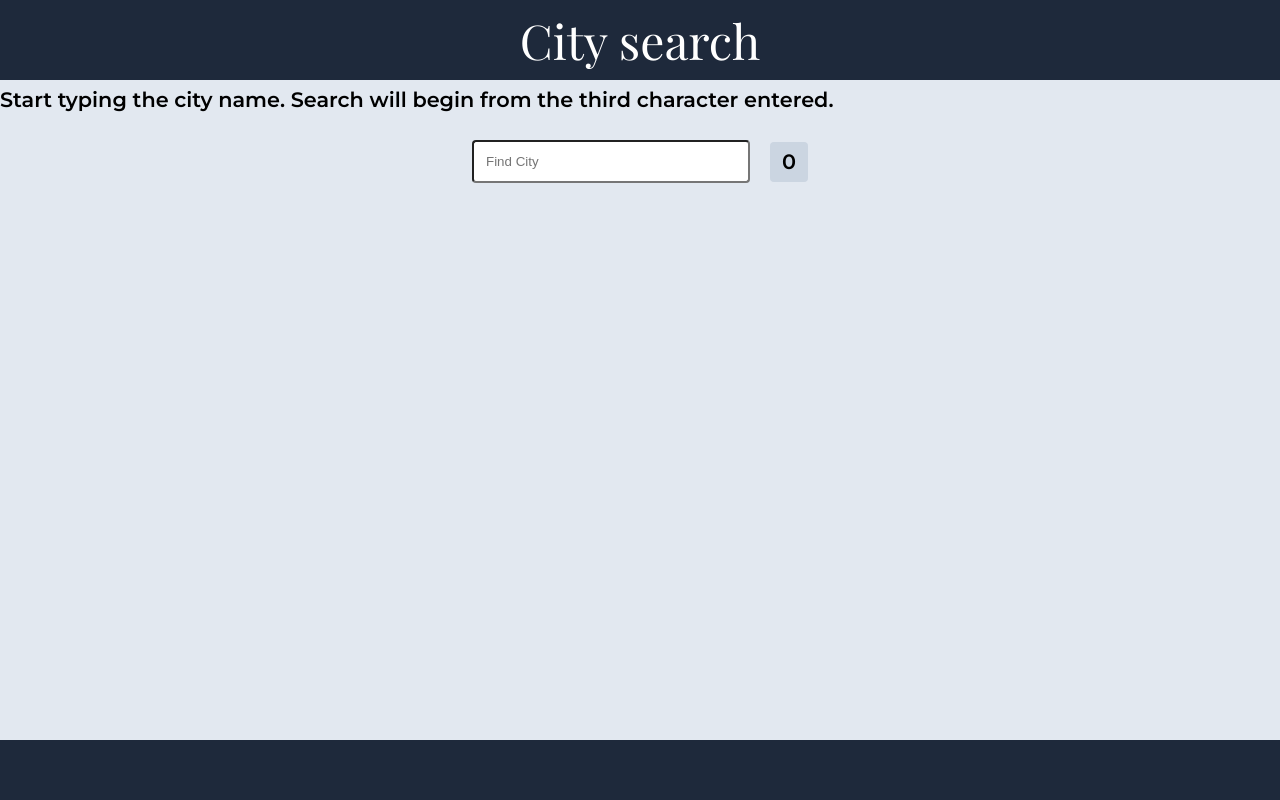
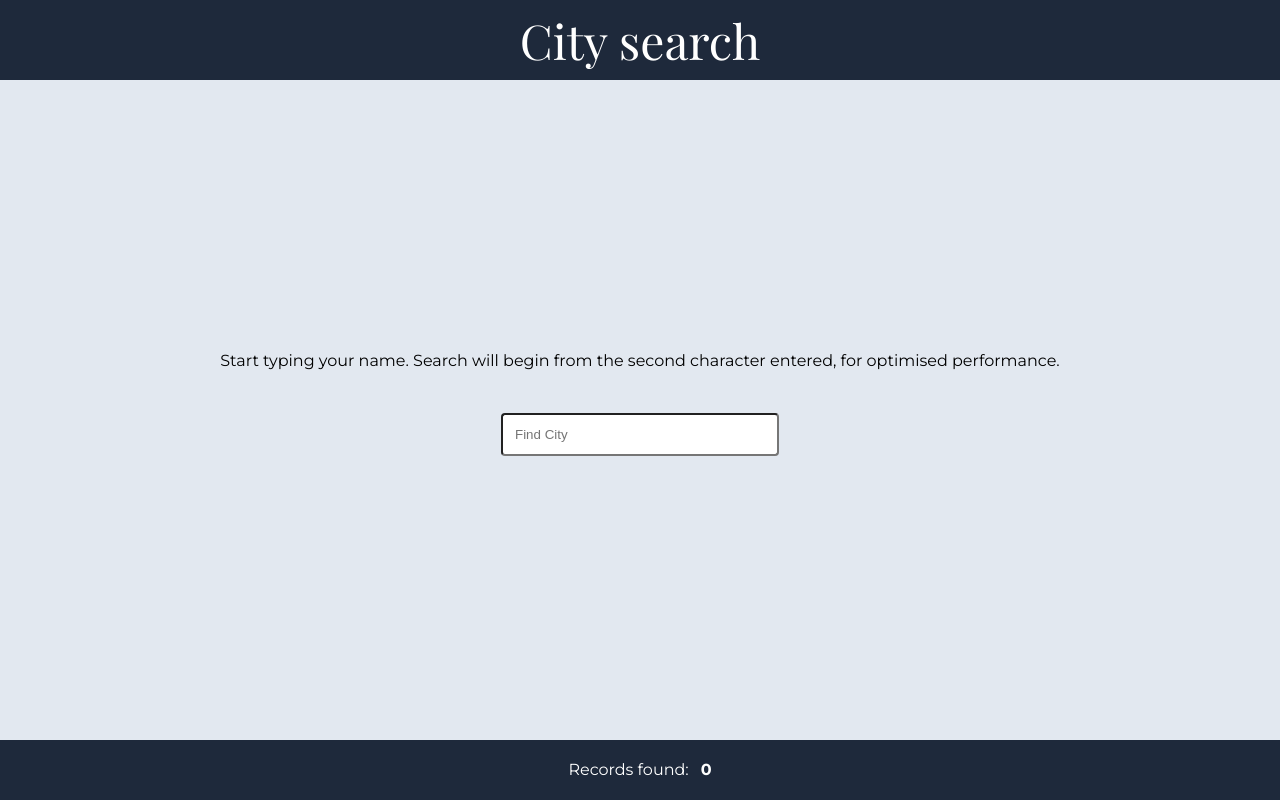
Before and after one commit to pete85/world-cities, an Angular app: page / in a window 1280 px wide. Built offline with nearby package versions, Linux system fonts and the light colour scheme; a web font is replaced by a local one.

Commit message:
search optimised

```diff
--- a/src/app/app.component.html
+++ b/src/app/app.component.html
@@ -4,17 +4,24 @@
     class="app-header tw-flex tw-flex-auto tw-h-[80px] tw-bg-slate-800 tw-text-white tw-justify-center tw-items-center tw-px-5">
     <h2 class="tw-text-white">City search</h2>
   </div>
-  <div class="app-body tw-flex tw-flex-col tw-bg-slate-200">
-    <div>
-      <h4>Start typing the city name. Search will begin from the third character entered.</h4>
+  <div class="app-body tw-flex tw-flex-col tw-h-full tw-bg-slate-200 tw-justify-center">
+    <div class="tw-flex tw-items-center tw-justify-center tw-mb-4">
+      <p>Start typing your name. Search will begin from the second character entered, for optimised performance.</p>
     </div>
     <div class="tw-flex tw-p-5 tw-items-center tw-justify-center tw-gap-5">
       <app-search (recordName)="handleCitySearch($event)" [recordsStringList]="citiesStringList"
                   (selectedRecordChange)="handleSelectedRecord($event)"></app-search>
-      <div class="tw-flex tw-rounded tw-px-3 tw-bg-slate-300 tw-items-center tw-justify-center">
-        <h4>{{ totalCities }}</h4>
-      </div>
     </div>
   </div>
-  <div class="app-footer tw-h-[60px] tw-bg-slate-800"></div>
+  <div class="app-footer tw-h-[60px] tw-bg-slate-800">
+    <div class="tw-h-full tw-flex tw-justify-center tw-items-center tw-gap-3" *ngIf="!selectedRecord">
+      <p class="tw-text-white">Records found:</p>
+      <p class="tw-text-white tw-font-bold">{{ totalCities }}</p>
+    </div>
+
+    <div class="tw-h-full tw-flex tw-justify-center tw-items-center tw-gap-3" *ngIf="selectedRecord">
+      <p class="tw-text-white">Record selected:</p>
+      <p class="tw-text-white tw-font-bold">{{ selectedRecord }}</p>
+    </div>
+  </div>
 </div>
--- a/src/app/app.component.ts
+++ b/src/app/app.component.ts
@@ -22,6 +22,7 @@ export class AppComponent implements OnInit, OnDestroy {
 
   citiesList: City[] = [];
   citiesStringList: string[] = [];
+  selectedRecord: string = '';
   subCities$: Subscription | undefined;
   subscriptionList = new Subscription();
   title: string = 'Cities Search';
@@ -34,8 +35,9 @@ export class AppComponent implements OnInit, OnDestroy {
 
   handleCitySearch(searchString: string): void {
     if (searchString) {
-      if (searchString.length > 2) {
-        this.getCities(searchString);
+      const cityName = searchString.split(",")[0].split("(")[0].trim();
+      if (cityName.length >= 2) {
+        this.getCities(cityName);
       } else {
         this.citiesList = [];
         this.totalCities = 0;
@@ -43,8 +45,9 @@ export class AppComponent implements OnInit, OnDestroy {
     }
   }
 
+
   handleSelectedRecord(selectedRecord: string): void {
-    console.log('selectedRecord: ', selectedRecord);
+    this.selectedRecord = selectedRecord;
   }
 
   /**
--- a/src/app/components/search/search.component.html
+++ b/src/app/components/search/search.component.html
@@ -1,8 +1,9 @@
-<div class="tw-flex tw-flex-auto tw-h-full tw-justify-center tw-items-center">
-  <input type="text" #cityInput list="records" placeholder="Find City" class="tw-p-3 tw-rounded tw-min-w-[250px]"
+<div class="tw-flex tw-flex-col tw-h-full tw-justify-center tw-items-center">
+  <input type="text" #cityInput list="records" placeholder="Find City" class="tw-p-3 tw-rounded tw-min-w-[250px] tw-w-fit"
          [(ngModel)]="selectedRecord" (keyup)="onSearch(cityInput.value)" (ngModelChange)="onSelected()"/>
 
   <datalist id="records">
     <option *ngFor="let item of recordsStringList" [value]="item"></option>
   </datalist>
+
 </div>
--- a/src/app/components/search/search.component.ts
+++ b/src/app/components/search/search.component.ts
@@ -21,10 +21,15 @@ export class SearchComponent {
   selectedRecordChange = output<string>();
 
   onSearch(searchString: string) {
+    console.log('SEARCH STRING: ', searchString);
     this.recordName.emit(searchString);
   }
 
   onSelected() {
-    this.selectedRecordChange.emit(this.selectedRecord);
+    if (this.recordsStringList.includes(this.selectedRecord)) {
+      this.selectedRecordChange.emit(this.selectedRecord);
+    } else {
+      this.selectedRecordChange.emit('');
+    }
   }
 }
```
